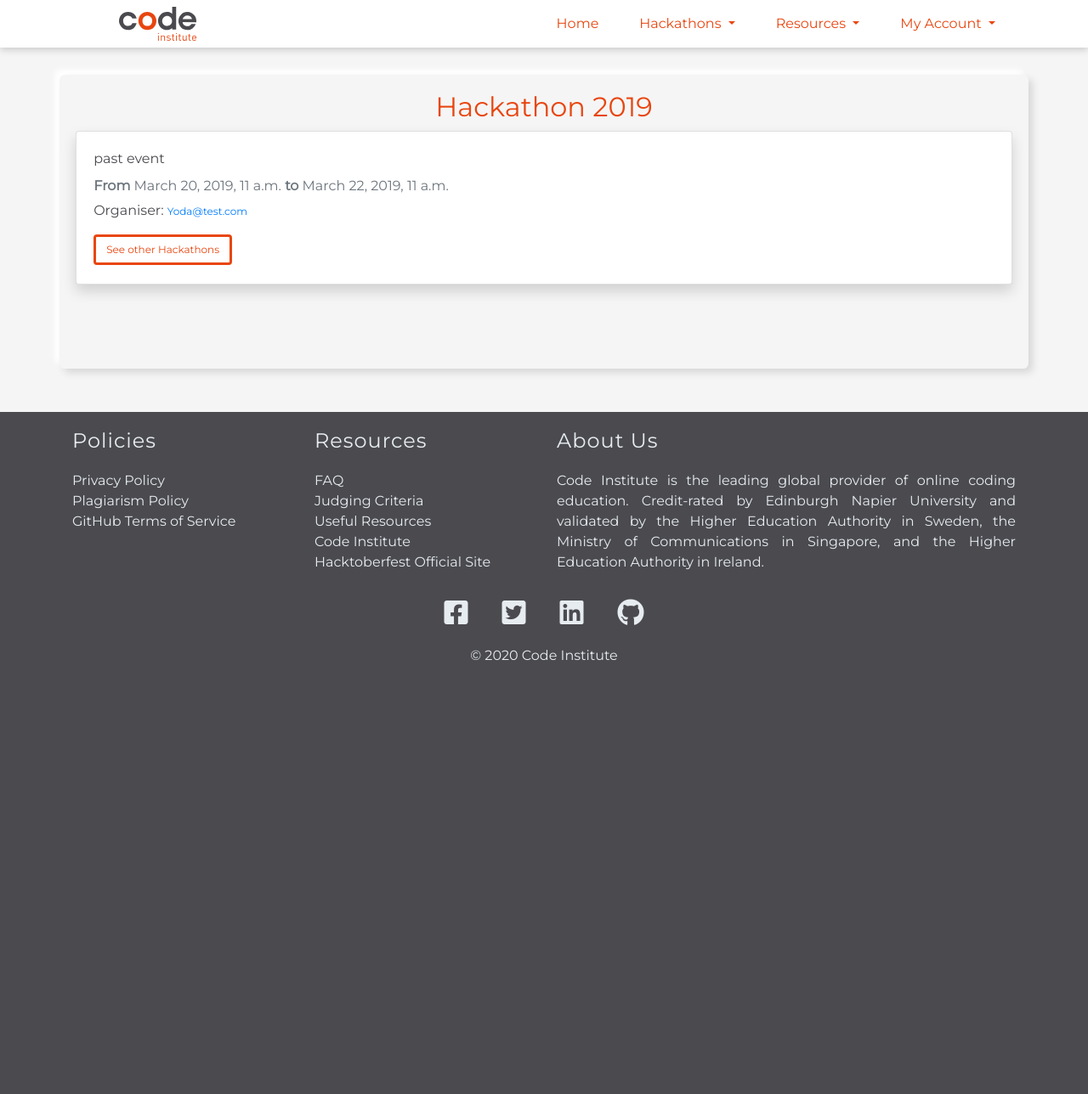
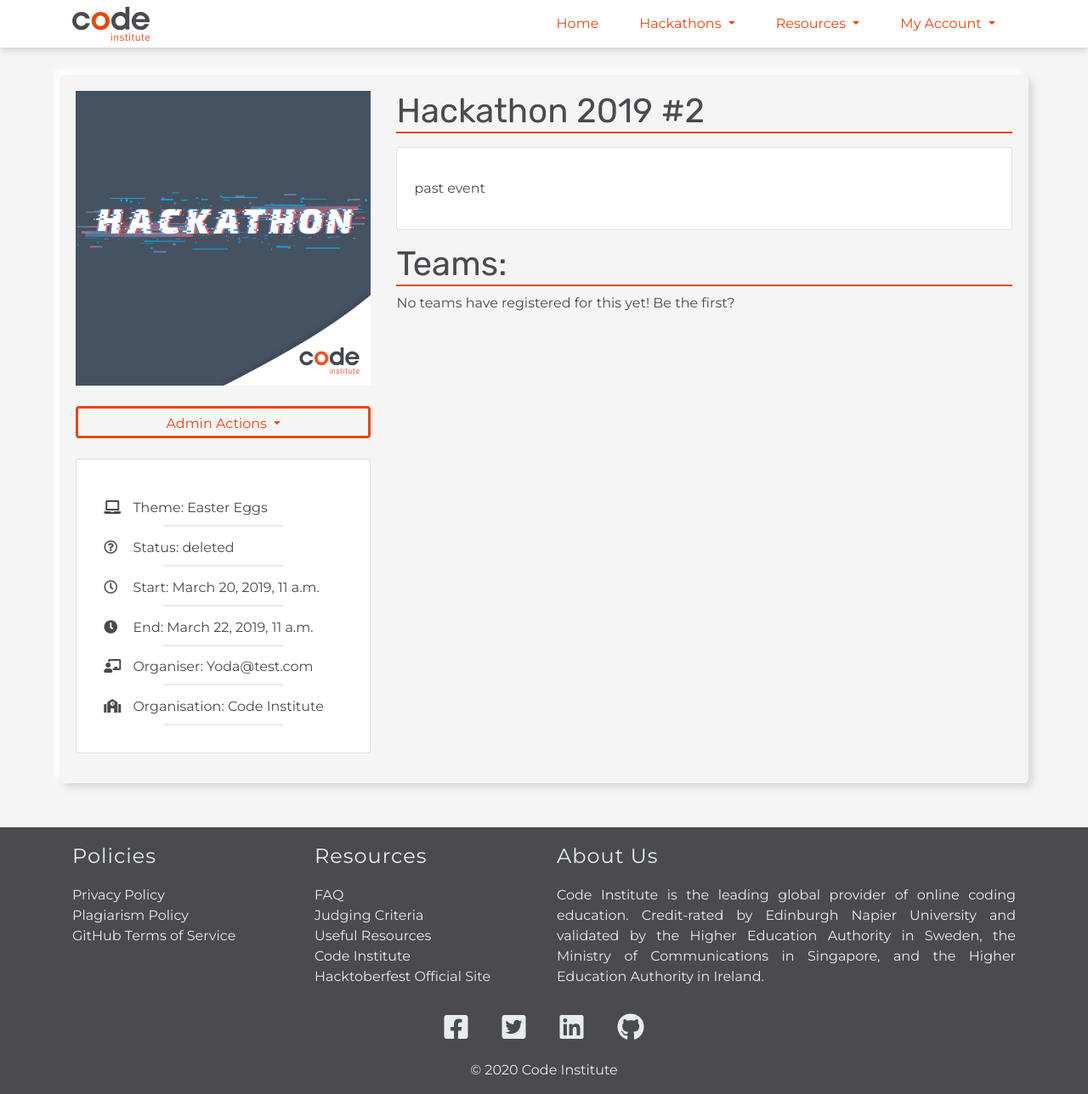
Before and after one commit to Code-Institute-Community/ci-hackathon-app, a Django app: page /hackathon/2/ in a window 1280 px wide. Shown: the whole page at 85% size. Before the commit the page ends 777 px from the top, so only its background shows below. Run offline with Django 3.2, Linux system fonts and the light colour scheme; a user stored in the database is signed in; data comes from the database, SQL or seed files in the repository; parts of the project's set-up code (start-up, migrations or seed data) failed here and were passed over; some libraries are stand-ins or nearby versions.

Commit message:
#M11. Display Hackathon details #107 (#122)

```diff
--- /dev/null
+++ b/hackathon/templates/hackathon/hackathon-view.html
@@ -0,0 +1,155 @@
+{% extends "base.html" %}
+{% load static %}
+{% block content %}
+    <!-- Render Hackathon details & Registration button -->
+    <div class="row">
+        <div class="col-md-12 col-lg-4">
+
+            <div class="container">
+                <div class="row">
+                    <div class="col p-0">
+                        <img class="hackathon-detail-image"
+                            src="{% static 'img/ci-hackathon--square.png' %}" />
+                    </div>
+                </div>
+
+                <div class="row">
+                    <div class="col p-0">
+                        {% if user.is_superuser %}
+                        <div class="dropdown mt-4 mb-2 ">
+                            <button class="btn btn-ci dropdown-toggle form-control" type="button" id="dropdownMenuButton" data-toggle="dropdown" aria-haspopup="true" aria-expanded="false">
+                              Admin Actions
+                            </button>
+                            <div id="judge-dropdown" class="dropdown-menu judge-dropdown" aria-labelledby="dropdownMenuButton">
+                                {% include 'hackathon/includes/enrollstaff.html' %}
+                                <a class="dropdown-item" href="#">Distribute Teams</a>
+                                <a class="dropdown-item" href="#">Change Hackathon Status</a>
+                                <a class="dropdown-item" href="#">Judge Teams</a>
+                            </div>
+                        </div>
+                        {% else %}
+                            {% include 'hackathon/includes/enrollpart.html' %}
+                        {% endif %}
+                    </div>
+                </div>
+
+                <div class="row">
+                    <div class="col p-0">
+
+                        <div class="card my-3">
+                            <div class="card-body text-left hackathon-detailed-items">
+                                <p class="hackathon-sub-details"><i class="fas fa-laptop"></i> Theme: {{ hackathon.theme }}</p>
+                                <p class="hackathon-sub-details"><i class="far fa-question-circle"></i> Status: {{ hackathon.status }}</p>
+                                <p class="hackathon-sub-details"><i class="far fa-clock"></i> Start: {{ hackathon.start_date }}</p>
+                                <p class="hackathon-sub-details"><i class="fas fa-clock"></i> End: {{ hackathon.end_date }}</p>
+                                <p class="hackathon-sub-details"><i class="fas fa-chalkboard-teacher"></i> Organiser: {{ hackathon.organiser }}</p>
+                                <p class="hackathon-sub-details"><i class="fas fa-school"></i> Organisation: {{ hackathon.organisation }}</p>
+                            </div>
+                        </div>
+
+                    </div>
+                </div>
+            </div>
+
+        </div>
+        <div class="col-sm-12 col-lg-8">
+            <h1 class="page-title">{{ hackathon.display_name }} #{{ hackathon.id }}</h1>
+            <div class="card my-3 hackathon-detail-description">
+                <div class="card-body">
+                    <p>{{ hackathon.description|linebreaks }}</p>
+                </div>
+            </div>
+
+            <h1 class="page-title" id="teams">Teams:</h1>
+            <div class="row teams-row">
+                {% if teams %}
+                    {% for team in teams %}
+                        <div class="col-sm-12 col-lg-4 my-3">
+                            <div class="card team-card">
+                                <div class="card-body">
+                                    <div class="card-title text-left my-auto">
+                                        <h3 class="team-name">{{ team }}</h3>
+                                    </div>
+                                    <div class="card-text">
+                                        <p class="text-left card-text-title">Team members:</p>
+                                        {% for participant in team.participants.get_queryset %}
+                                            <p><a href="#" class="user-github-icon" target="_blank"><i class="fab fa-github-square"></i></a>
+                                                {{ participant.slack_display_name }}
+                                            </p>
+                                        {% endfor %}
+                                    </div>
+                                    <!-- Render project submission button if user is participant of team -->
+                                    {% if user in team.participants.get_queryset %}
+                                        <div class="text-left">
+                                            <a href="#" class="btn btn-ci">Submit Project</a>
+                                        </div>
+                                    {% endif %}
+                                </div>
+                            </div>
+                        </div>
+                    {% endfor %}
+                {% else %}
+                    <div class="col-sm-12">
+                        <p>No teams have registered for this yet! Be the first?</p>
+                    </div>
+                {% endif %}
+            </div>
+
+            <div class="row">
+                <div class="col-sm-12">
+                    {% if teams.has_other_pages %}
+                        <ul class="pagination">
+                            <!-- Render "previous" icon for pagination set -->
+                            {% if teams.has_previous %}
+                                <li class="page-item">
+                                    <a href="?page={{ teams.previous_page_number }}#teams" class="page-link">
+                                        <span><i class="fas fa-angle-double-left"></i></span>
+                                    </a>
+                                </li>
+                            {% else %}
+                                <!-- Disable "previous" icon if on first page of pagination set -->
+                                <li class="disabled page-item">
+                                    <span class="page-link"><i class="fas fa-angle-double-left"></i></span>
+                                </li>
+                            {% endif %}
+
+                            <!-- Render total number of pagination pages with active highlight -->
+                            {% for i in teams.paginator.page_range %}
+                                {% if teams.number == i %}
+                                    <li class="page-item active">
+                                        <span class="page-link">{{ i }}<span class="sr-only">(current)</span></span>
+                                    </li>
+                                {% else %}
+                                    <li class="page-item">
+                                        <a href="?page={{ i }}#teams" class="page-link">{{ i }}</a>
+                                    </li>
+                                {% endif %}
+                            {% endfor %}
+
+                            <!-- Render "next" icon for pagination set -->
+                            {% if teams.has_next %}
+                                <li class="page-item">
+                                    <a href="?page={{ teams.next_page_number }}#teams" class="page-link">
+                                        <span><i class="fas fa-angle-double-right"></i></span>
+                                    </a>
+                                </li>
+                            {% else %}
+                                <!-- Disable "next" icon if on first page of pagination set -->
+                                <li class="page-item disabled">
+                                    <span class="page-link"><i class="fas fa-angle-double-right"></i></span>
+                                </li>
+                            {% endif %}
+                        </ul>
+                    {% endif %}
+                </div>
+            </div>
+
+        </div>
+    </div>
+{% endblock %}
+
+{% if request.user %}
+{% block postloadjs %}
+    <script src="{% static 'js/script.js' %}"></script>
+{% endblock %}
+{% endif %}
--- a/hackathon/templates/hackathon/includes/enrollstaff.html
+++ b/hackathon/templates/hackathon/includes/enrollstaff.html
@@ -4,5 +4,11 @@
     <input type="hidden" name="hackathon-id" value="{{ hackathon.id }}" />
     <!-- Must be one long string for the JS script to switch words correctly.
     An alternative would be to have two different buttons.-->
-    <button id="enroll-judge" type="submit" class="btn btn-ci mb-2">{% if user in hackathon.judges.all %}Withdraw as Judge{% else %}Enroll as Judge{% endif %}</button>
+    <button id="enroll-judge" type="submit" class="dropdown-item">
+        {% if user in hackathon.judges.all %}
+            Withdraw as Judge
+        {% else %}
+            Enroll as Judge
+        {% endif %}
+    </button>
 </form>
--- a/hackathon/templates/hackathon/includes/hackathon_card.html
+++ b/hackathon/templates/hackathon/includes/hackathon_card.html
@@ -6,7 +6,7 @@
     {% if hackathon.organiser %}
       <p><span class="pr-2">Organiser:</span> <a href="#" class="card-link"><span class="dark-text">{{ hackathon.organiser }}</span></a></p>
     {% endif %}
-    <a href="{% url 'hackathon:hackathon_detail' hackathon.id %}" class="btn btn-ci mr-3">Read More</a>
+    <a href="{% url 'hackathon:view_hackathon' hackathon.id %}" class="btn btn-ci mr-3">Read More</a>
 
     <!-- Edit and Delete buttons, only visible for admin users -->
     {% if user.is_authenticated and user.is_superuser %}
--- a/hackathon/urls.py
+++ b/hackathon/urls.py
@@ -7,7 +7,8 @@
     HackathonDetailView,
     enroll_toggle,
     judging,
-    check_projects_scores
+    check_projects_scores,
+    view_hackathon
 )
 
 urlpatterns = [
@@ -15,9 +16,11 @@
     path("<int:hack_id>/team/<int:team_id>/judging/", judging, name="judging"),
     path("<int:hack_id>/final_score", check_projects_scores, name="final_score"),
     path("create_hackathon", create_hackathon, name='create_hackathon'),
-    path("<int:hackathon_id>/update_hackathon", update_hackathon, name="update_hackathon"),
-    path("<int:hackathon_id>/delete_hackathon", delete_hackathon, name="delete_hackathon"),
-    path('<int:pk>/',
-         HackathonDetailView.as_view(), name='hackathon_detail'),
-    path('enroll', enroll_toggle, name='enroll_toggle')
+    path("<int:hackathon_id>/", view_hackathon,
+         name='view_hackathon'),
+    path("<int:hackathon_id>/update", update_hackathon,
+         name="update_hackathon"),
+    path("<int:hackathon_id>/delete", delete_hackathon,
+         name="delete_hackathon"),
+    path('enroll/', enroll_toggle, name='enroll_toggle'),
 ]
--- a/hackathon/views.py
+++ b/hackathon/views.py
@@ -4,6 +4,7 @@
 from django.shortcuts import render, get_object_or_404, redirect
 from django.contrib import messages
 from django.contrib.auth.decorators import login_required
+from django.core.paginator import Paginator
 from django.http import JsonResponse, HttpResponse
 from django.utils import timezone
 
@@ -233,6 +234,33 @@
 
 
 @login_required
+def view_hackathon(request, hackathon_id):
+    """
+    Login required decorator used to prevent user from navigating using URL
+    injection or by using browser back button etc, by redirecting user to
+    login page.
+
+    Render Hackathon details and teams registered for same.
+
+    If teams count > 3 show pagination for teams.
+    """
+    hackathon = get_object_or_404(Hackathon, pk=hackathon_id)
+
+    teams = HackTeam.objects.filter(hackathon_id=hackathon_id).order_by(
+        'display_name')
+    paginator = Paginator(teams, 3)
+    page = request.GET.get('page')
+    paged_teams = paginator.get_page(page)
+
+    context = {
+        'hackathon': hackathon,
+        'teams': paged_teams,
+    }
+
+    return render(request, "hackathon/hackathon-view.html", context)
+
+
+@login_required
 def delete_hackathon(request, hackathon_id):
     """ Allow users to 'soft delete' hackathon event - set status to 'deleted'
      to remove from frontend list """
@@ -269,17 +297,22 @@
             if user in hackathon.judges.all():
                 hackathon.judges.remove(user)
                 data["message"] = "You have withdrawn from judging."
+                messages.success(request, "You have withdrawn from judging.")
             else:
                 hackathon.judges.add(user)
                 data["message"] = "You have enrolled as a judge."
+                messages.success(request, "You have enrolled as a judge.")
 
         else:
             if user in hackathon.participants.all():
                 hackathon.participants.remove(user)
                 data["message"] = "You have withdrawn from this Hackaton."
+                messages.success(request,
+                                 "You have withdrawn from this Hackaton.")
             else:
                 hackathon.participants.add(user)
                 data["message"] = "You have enrolled successfully."
+                messages.success(request, "You have enrolled successfully.")
 
         data["tag"] = "Success"
         return JsonResponse(data)
--- a/static/css/style.css
+++ b/static/css/style.css
@@ -49,7 +49,7 @@
 }
 
 .navbar-brand {
-    background: url("../img/ci-logo.svg") no-repeat center;
+    background: url("../img/ci-logo.svg") no-repeat left;
     height: 40px;
     width: 200px;
 }
@@ -146,8 +146,16 @@
     transform: scale(1.3);
 }
 /* TEXT */
+.page-title {
+    font-family: "Rubik", sans-serif;
+}
+
 .p-orange {
     color: var(--p-orange);
+}
+
+.p-blue {
+    color: var(--p-blue);
 }
 
 /* CARDS */
@@ -203,6 +211,10 @@
     text-decoration: none;
 }
 
+.drk-txt-hkth {
+    text-shadow: 1px 1px 2px var(--p-grey);
+}
+
 .card-header {
     background-color: var(--t-orange);
 }
@@ -245,7 +257,21 @@
 .list li{
     font-size: 0.5em;
     text-align: left;
+}
 
+/* View Hackathon Page */
+
+.page-title::after {
+    content: '';
+    display: block;
+    height: 2px;
+    width: 100%;
+    background: var(--p-orange);
+}
+
+#hackathon-signup {
+    text-align: left;
+    margin: 5px 0;
 }
 /* Final Score page */
 
@@ -299,11 +325,97 @@
     z-index: 1021;
 }
 
+.hackathon-sub-details {
+    margin: 0.8rem 0 0;
+}
+
+.hackathon-sub-details::after {
+    content: '';
+    display: block;
+    height: 2px;
+    width: 50%;
+    margin: 0.5rem auto 0;
+    background: var(--s-grey);
+}
+
+    /* Ensure teams in paginated view are centered at all times even when odd number of
+     teams persist in the view. */
+.teams-row {
+    -webkit-box-pack: center;
+    -ms-flex-pack: center;
+    justify-content: center;
+}
+
+    /* Set min-height of team-cards to suit for a minimum of 5 team members & submit project button */
+.team-card {
+    min-height: 380px;
+}
+
+.card-title .team-name::after {
+    content: '';
+    display: block;
+    height: 2px;
+    width: 60%;
+    margin: 0.5rem auto;
+    background: var(--s-grey);
+}
+
+.card-text-title {
+    font-size: 1.2rem;
+    font-style: italic;
+}
+
+.user-github-icon .fab {
+    font-size: 1.2rem;
+    margin: 0 0.5rem 0 0;
+    color: var(--p-navy);
+    transition: transform .4s;
+}
+
+.pagination {
+    margin: 1rem 0 2rem;
+    justify-content: center;
+}
+
+.dropdown-menu.judge-dropdown {
+    width: 100%;
+    border: 3px solid var(--p-orange);
+}
+
+.dropdown-menu.judge-dropdown .dropdown-item:hover {
+    width: 100%;
+    background: var(--p-orange);
+    color: white;
+    border-radius: 0px;
+}
+
+.card-body.text-left.hackathon-detailed-items {
+    padding: 2rem;
+}
+
+.card-body.text-left.hackathon-detailed-items i {
+    width: 30px;
+    text-align: left;
+}
+
+.hackathon-detail-image {
+    width: 100%;
+}
+
+/* Media Queries */
+
 @media (max-width:453px) {
     #accordion-wrapper>h1,
     #carousel-wrapper>h1 {
         font-size: 1.5rem;
 
+    }
+}
+
+@media (min-width: 991px) {
+    /* Alignment control for Register to Hackathon button on hackathon-view.html template */
+    #hackathon-signup {
+        text-align: right;
     }
 }
 
@@ -315,9 +427,8 @@
 }
 
 @media (max-width:993px) {
-
     .card-header h2 .btn-link {
     color:var(--black);
     font-size: 1.1rem;
+    }
 }
-}
--- a/static/js/script.js
+++ b/static/js/script.js
@@ -11,18 +11,23 @@
             <div class="toast-body">${message}</div>
         </div>`
     );
-    if ($("#enroll-judge").text() === "Withdraw as Judge") {
-        $("#enroll-judge").text("Enroll as Judge")
-    } else if ($("#enroll-judge").text() === "Enroll as Judge") {
-        $("#enroll-judge").text("Withdraw as Judge")
-    } else if ($("#enroll-part").text() === "Enroll as Participant") {
-        $("#enroll-part").text("Withdraw from the Hackaton")
+
+    let enrollJudgeLabel = $("#enroll-judge").text().trim();
+    let enrollPartLabel = $("#enroll-judge").text().trim();
+
+    if (enrollJudgeLabel === "Withdraw as Judge") {
+        $("#enroll-judge").text("Enroll as Judge");
+    } else if (enrollJudgeLabel === "Enroll as Judge") {
+        $("#enroll-judge").text("Withdraw as Judge");
+    } else if (enrollPartLabel === "Enroll as Participant") {
+        $("#enroll-part").text("Withdraw from the Hackaton");
     } else {
-        $("#enroll-part").text("Enroll as Participant")
+        $("#enroll-part").text("Enroll as Participant");
     }
+    $('#judge-dropdown').dropdown('toggle')
 
-    // Fires the toast.
-    $(".toast").toast("show");
+    // Reloads the page and shows the toast
+    window.location.href=window.location.href;
 }
 
 // Sends the enrollment form with fetch.
@@ -47,10 +52,8 @@
     .catch(error => toastMessage("Error", error))
 }
 
-
-// Watches the form for submission, then fires the Fetch function
-$("#enroll-form").on("submit", function (ev) {
-    // stops form from sending
+function enrollmentSubmission(ev) {
+        // stops form from sending
     ev.preventDefault();
 
     // The data sent in the form POST request.
@@ -61,4 +64,10 @@
 
     // Fires the main fetch function
     enroll(formData, formUrl);
+}
+
+$(document).ready(function(){
+    // Watches the form for submission, then fires the Fetch function
+    $("#enroll-form").on("submit", enrollmentSubmission);
+    $( "#accordion" ).accordion();
 });
--- a/templates/base.html
+++ b/templates/base.html
@@ -61,12 +61,12 @@
         integrity="sha384-w1Q4orYjBQndcko6MimVbzY0tgp4pWB4lZ7lr30WKz0vr/aWKhXdBNmNb5D92v7s" crossorigin="anonymous">
     </script>
 {% block js %}
+{% if messages %}
 <script>
 // Fires toast popups if there are messages
-{% if messages %}
     $(".toast").toast("show")
+</script>
 {% endif %}
-</script>
 {% endblock %}
 <script src="{% static 'js/script.js' %}"></script>
 </body>
```
Also changed, not shown: hackathon/templates/hackathon/includes/enrollpart.html (+8 -1 lines), hackathon/tests/test_models.py (+5 -4 lines), hackathon/tests/test_views.py (+14 -19 lines), home/templates/home/index.html (+10 -11 lines).
